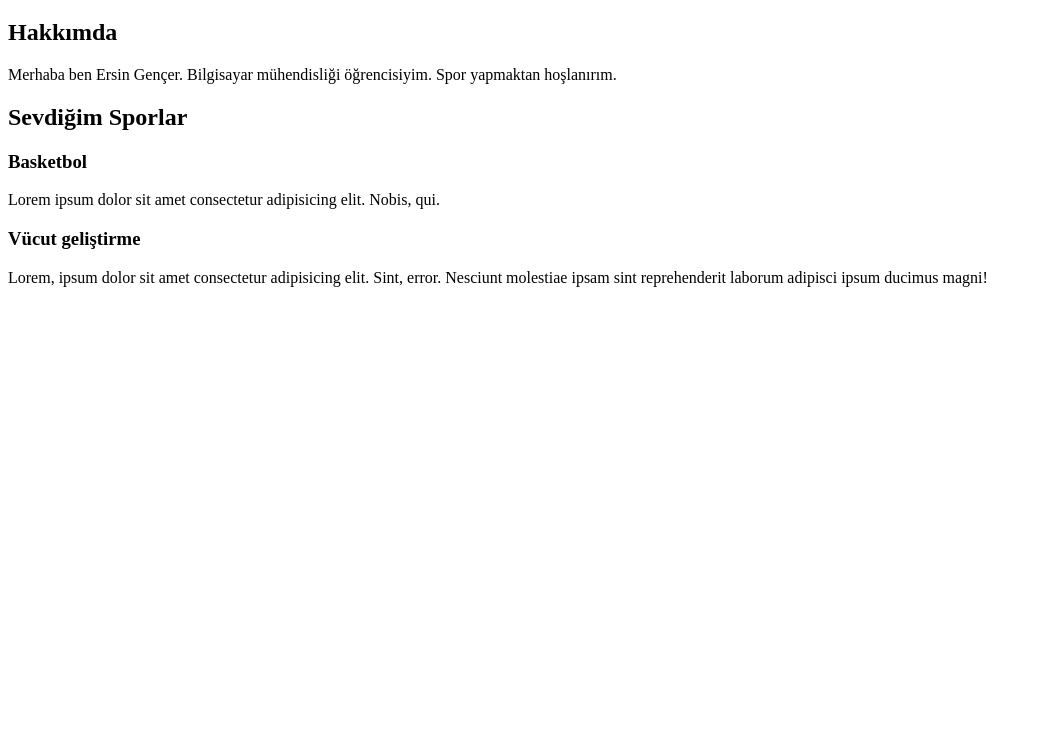
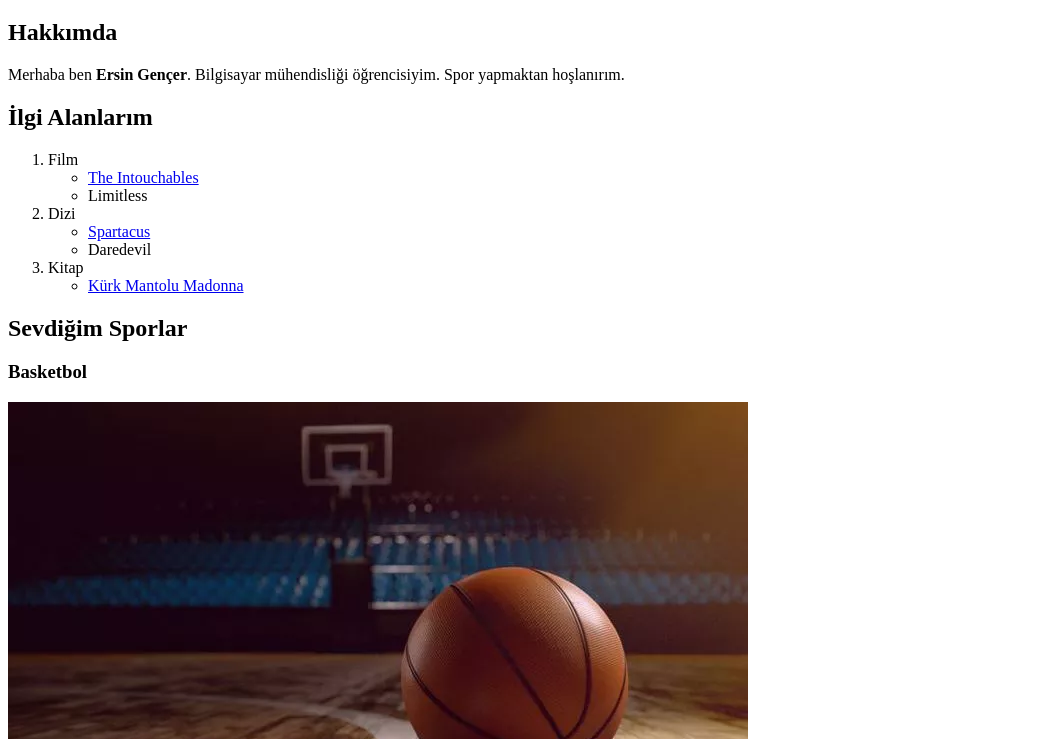
Before and after one commit to ersingencer11/ilkwebsayfasi, a plain HTML site: page index.html in a window 1280 px wide. Shown: the part 61-800 px from the top of the page, without its empty margins (0-1041 px from the left). Drawn offline with Linux system fonts and the light colour scheme.

Commit message:
ilk web sayfam version2 ödev2

```diff
--- a/index.html
+++ b/index.html
@@ -12,13 +12,39 @@
 
    <!-- Kendim hakkında bilgiler -->
    <h2>Hakkımda</h2>
-   <p>Merhaba ben Ersin Gençer. Bilgisayar mühendisliği öğrencisiyim. Spor yapmaktan hoşlanırım.</p>
+   <p>Merhaba ben <strong>Ersin Gençer</strong>. Bilgisayar mühendisliği öğrencisiyim. Spor yapmaktan hoşlanırım.</p>
+   <div>
+        <h2>İlgi Alanlarım</h2>
+        <ol>
+            <li>Film
+                <ul>
+                    <li><a href="https://www.imdb.com/title/tt1675434/">The Intouchables<a></li>
+                    <li>Limitless</li>
+                </ul>
+            </li>
+            <li>Dizi
+                <ul>
+                    <li><a href="https://www.imdb.com/title/tt1442449/">Spartacus</a></li>
+                    <li>Daredevil</li>
+                </ul>
+            </li>
+            <li>Kitap
+                <ul>
+                    <li><a href="https://www.goodreads.com/book/show/220826.K_rk_Mantolu_Madonna">Kürk Mantolu Madonna</a></li>
+                </ul>
+            </li>
+        </ol>
+   </div>
 
    <!-- Yapmaktan hoşlandığım sporlar ve açıklama paragrafları -->
-   <h2>Sevdiğim Sporlar</h2>
-   <h3>Basketbol</h3>
-   <p>Lorem ipsum dolor sit amet consectetur adipisicing elit. Nobis, qui.</p>
-   <h3>Vücut geliştirme</h3>
-   <p>Lorem, ipsum dolor sit amet consectetur adipisicing elit. Sint, error. Nesciunt molestiae ipsam sint reprehenderit laborum adipisci ipsum ducimus magni!</p>
+   <div>
+        <h2>Sevdiğim Sporlar</h2>
+        <h3>Basketbol</h3>
+        <img src="/img/5ed5143566a97c10e4ceb14f.webp" alt="Basketbol görüntüsü">
+        <p>Lorem ipsum dolor sit amet consectetur adipisicing elit. Nobis, qui.</p>
+        <h3>Vücut geliştirme</h3>
+        <p>Lorem, ipsum dolor sit amet consectetur adipisicing elit. Sint, error. Nesciunt molestiae <span style="color:red;">ipsam sint reprehenderit laborum</span> adipisci ipsum ducimus magni!</p>
+   </div>
+
 </body>
 </html>
```
Also changed, not shown: img/5ed5143566a97c10e4ceb14f.webp (added).
